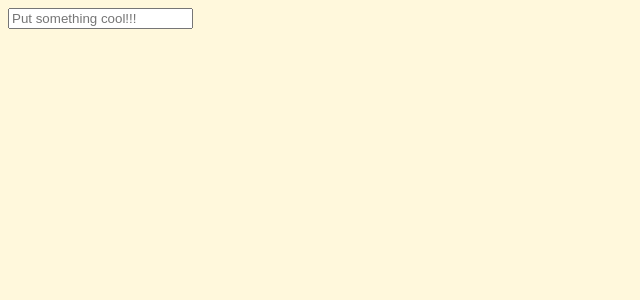
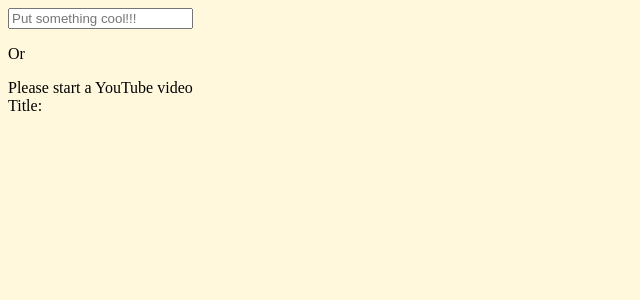
Before and after one commit to shrestharosy/silent-friday-music, a React app in the folder extension/: page / in a window 1280 px wide. Shown: the top 300 px of the page, without its empty margins (0-640 px from the left). Built offline with nearby package versions, Linux system fonts and the light colour scheme; no server answers.

Commit message:
[SFM-8] : [FEAT] : Populate search field with active youtube url, if any

```diff
--- a/extension/src/popup/components/Main.tsx
+++ b/extension/src/popup/components/Main.tsx
@@ -1,8 +1,10 @@
 import * as React from 'react';
+import { storageUtils } from '../utils';
 
 interface IMainState {
   isLoaded: boolean;
   searchLink: string;
+  title: string;
 }
 
 interface IBroadcastResponse {
@@ -17,7 +19,36 @@ class Main extends React.Component<{}, IMainState> {
     this.state = {
       isLoaded: false,
       searchLink: '',
+      title: '',
     };
+  }
+
+  componentDidMount() {
+    const action = {
+      type: 'GET_YOUTUBE_URL',
+    };
+    chrome.runtime.sendMessage(action, response => {
+      console.log(response);
+      alert('ola');
+    });
+
+    // const _this = this;
+    // chrome.runtime.onMessage.addListener(function(
+    //   request,
+    //   sender,
+    //   sendResponse
+    // ) {
+    //   debugger
+    //   if (request.type === "YOUTUBE_URL") {
+    //     debugger
+    //     const { title, url } = request.data;
+    //     console.log('popup', title. url)
+    //     _this.setState({
+    //       searchLink: url,
+    //       title
+    //     });
+    //   }
+    // });
   }
 
   sendActionToBackground = ({ type, data }: { type: string; data?: Object }) => {
@@ -46,14 +77,14 @@ class Main extends React.Component<{}, IMainState> {
   };
 
   render() {
+    const { searchLink, title } = this.state;
     return (
       <div>
         <form onSubmit={this.handleSubmit}>
-          <input
-            placeholder="Put something cool!!!"
-            onChange={this.handleSearchLinkChange}
-            value={this.state.searchLink}
-          />
+          <input placeholder="Put something cool!!!" onChange={this.handleSearchLinkChange} value={searchLink} />
+          <p>Or</p>
+          <div>Please start a YouTube video</div>
+          <div>Title: {title}</div>
         </form>
       </div>
     );
--- /dev/null
+++ b/extension/src/popup/utils/index.ts
@@ -0,0 +1 @@
+export * from './storage.utils';
```
Also changed, not shown: extension/src/popup/utils/storage.utils.ts (added, +16 -0 lines), extension/src/scripts/background/background.ts (+51 -0 lines), extension/src/scripts/background/components/Audio.tsx (added, +16 -0 lines), extension/manifest.json.
